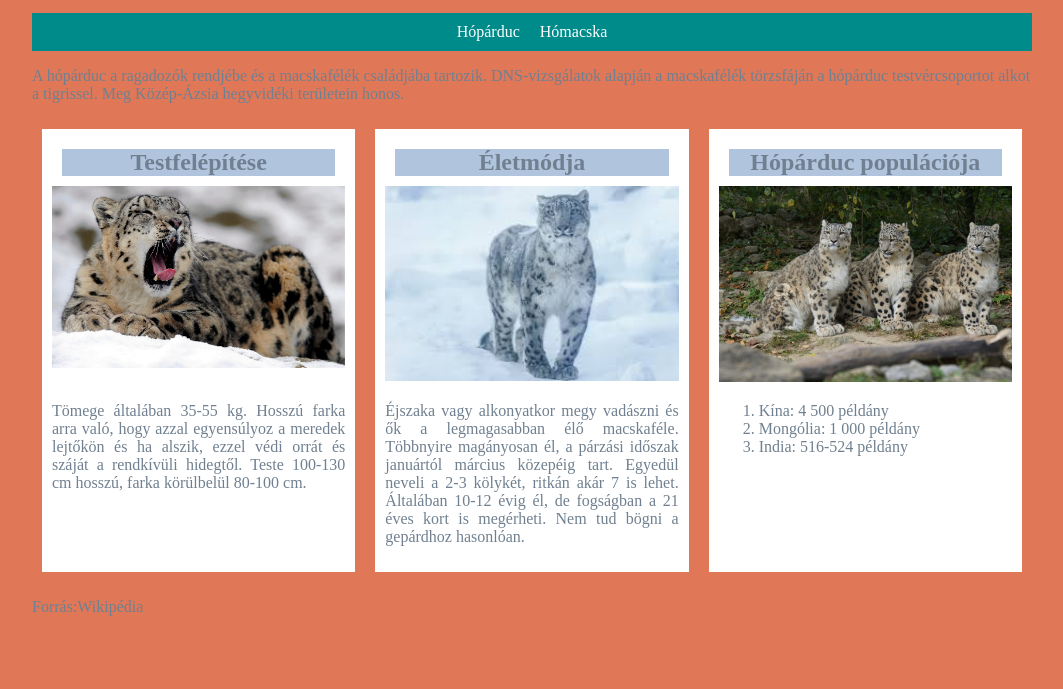
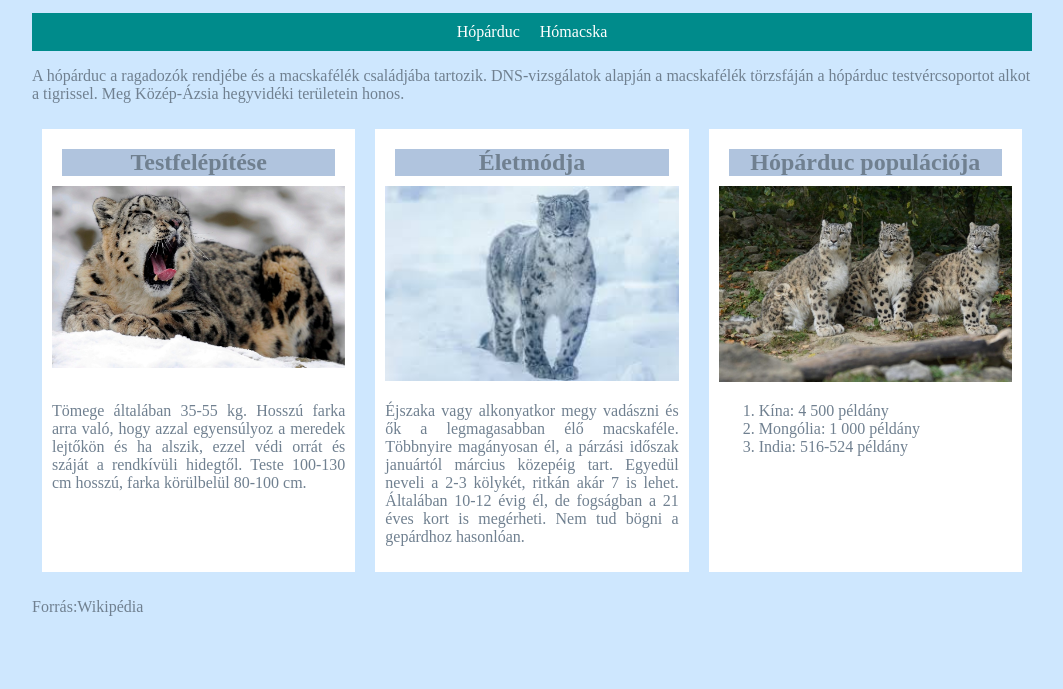
Before and after one commit to harnosvandaalina/javito_dolgozat, a plain HTML site: page index.html in a window 1280 px wide. Shown: the part 111-800 px from the top of the page, without its empty margins (108-1171 px from the left). Drawn offline with Linux system fonts and the light colour scheme.

Commit message:
szorakozas az ai-val

```diff
--- a/stilus.css
+++ b/stilus.css
@@ -1,8 +1,9 @@
 * {
   box-sizing: border-box;
 }
+
 body {
-  background-color: rgb(224, 119, 87);
+  background-color: #cee7fe;
   color: slategrey;
 }
 #tarolo {
```
